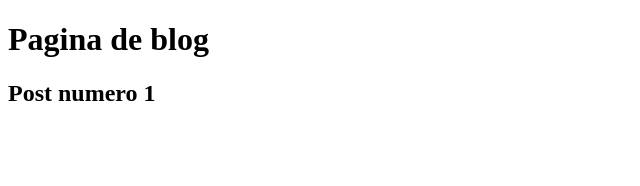
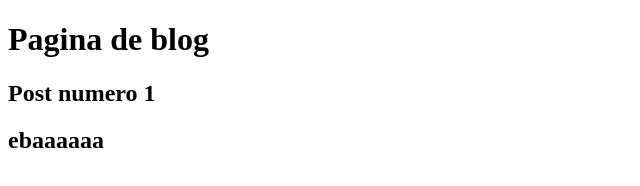
Before and after one commit to oguilhermkenzo/aulinha-git, a plain HTML site: page blog.html in a window 1280 px wide. Shown: the whole page, without its empty margins (0-640 px from the left). Drawn offline with Linux system fonts and the light colour scheme.

Commit message:
adicionei ebaaaaaaaaaa

```diff
--- a/blog.html
+++ b/blog.html
@@ -10,5 +10,8 @@
     <h2>Post numero 1
 
     </h2>
+    <h2>ebaaaaaa
+
+    </h2>
 
 </html>
```
